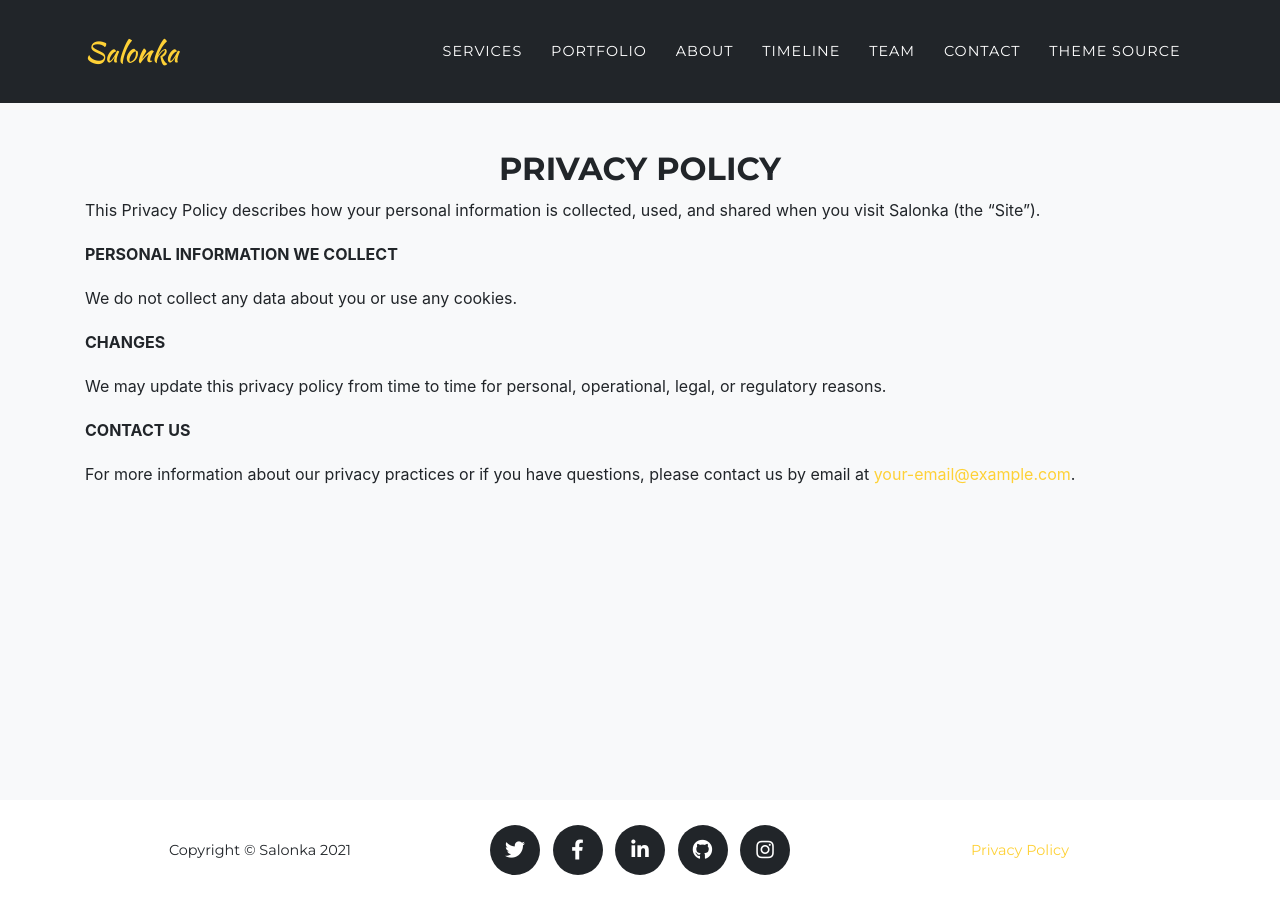
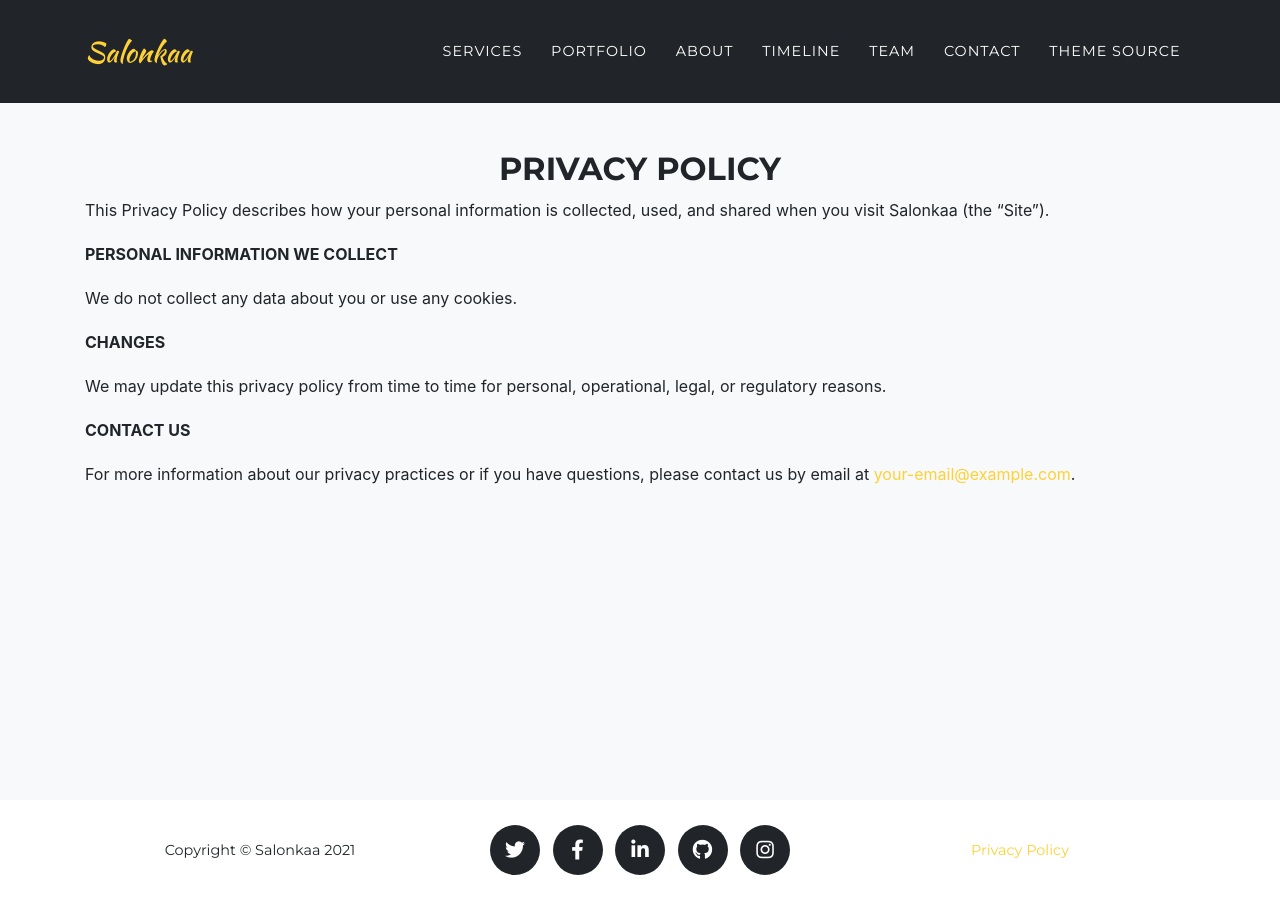
Before and after one commit to stackbit-projects/salonka-084cf, a Jekyll site: the page built from legal.md, in a window 1280 px wide. Built offline with Jekyll 4.4.1, drawn with Linux system fonts in a browser that asks for light colours; some web fonts are replaced.

Commit message:
_config.yml: changed

```diff
--- a/_config.yml
+++ b/_config.yml
@@ -1,7 +1,7 @@
 theme: jekyll-agency
 url: ''
 baseurl: ''
-title: Salonka
+title: Salonkaa
 email: your-email@example.com
 description: Site description
 author: Wojciech Sobczyk
```
